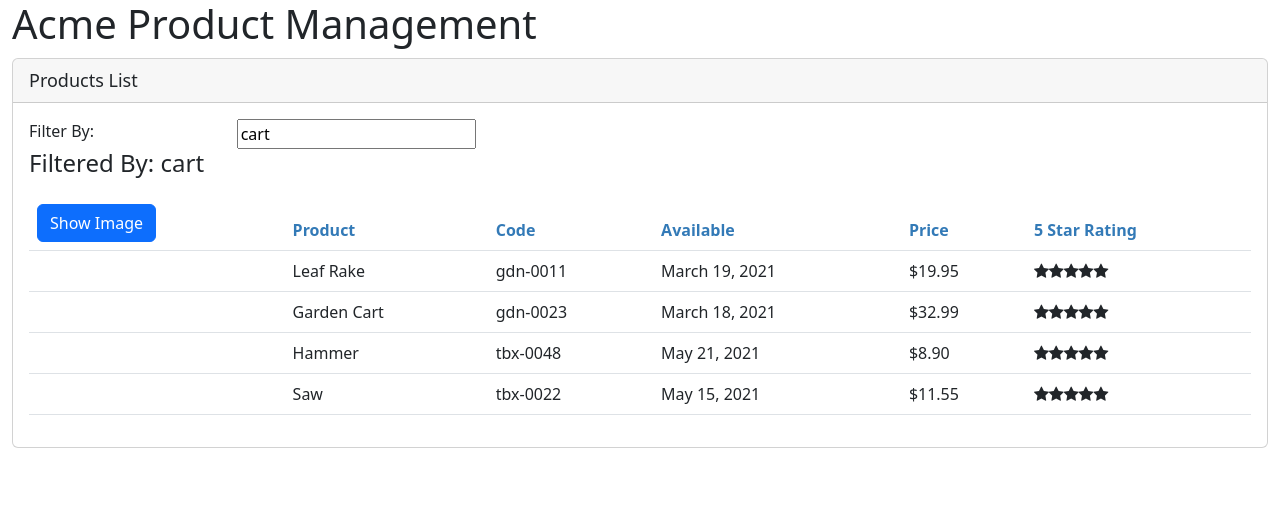
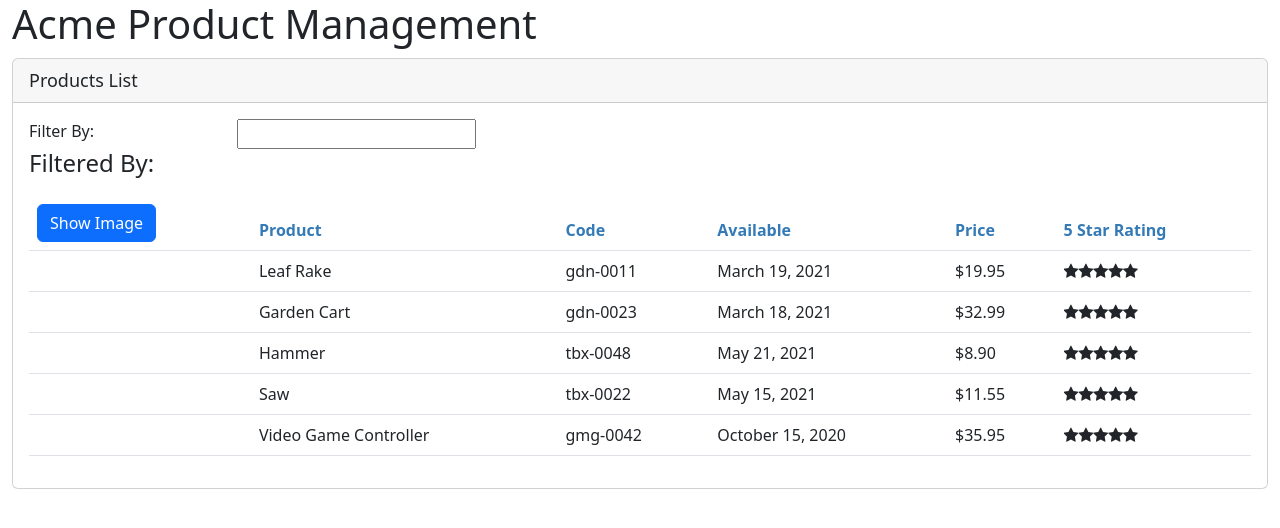
Before and after one commit to Trend20/Product-management-App, an Angular app: page / in a window 1280 px wide. Shown: the top 528 px of the page. Built offline with nearby package versions, Linux system fonts and the light colour scheme.

Commit message:
adding the product service

```diff
--- /dev/null
+++ b/src/app/products/product.service.ts
@@ -0,0 +1,65 @@
+import { Injectable } from '@angular/core';
+import { IProduct } from './product';
+
+@Injectable({
+  providedIn: 'root'
+})
+export class ProductService {
+
+  constructor() { }
+
+  getProducts():IProduct[]{
+    return [
+      {
+        "productId": 1,
+        "productName": "Leaf Rake",
+        "productCode": "GDN-0011",
+        "releaseDate": "March 19, 2021",
+        "description": "Leaf rake with 48-inch wooden handle.",
+        "price": 19.95,
+        "starRating": 3.2,
+        "imageUrl": "assets/images/leaf_rake.png"
+      },
+      {
+        "productId": 2,
+        "productName": "Garden Cart",
+        "productCode": "GDN-0023",
+        "releaseDate": "March 18, 2021",
+        "description": "15 gallon capacity rolling garden cart",
+        "price": 32.99,
+        "starRating": 4.2,
+        "imageUrl": "assets/images/garden_cart.png"
+      },
+      {
+        "productId": 5,
+        "productName": "Hammer",
+        "productCode": "TBX-0048",
+        "releaseDate": "May 21, 2021",
+        "description": "Curved claw steel hammer",
+        "price": 8.9,
+        "starRating": 4.8,
+        "imageUrl": "assets/images/hammer.png"
+      },
+      {
+        "productId": 8,
+        "productName": "Saw",
+        "productCode": "TBX-0022",
+        "releaseDate": "May 15, 2021",
+        "description": "15-inch steel blade hand saw",
+        "price": 11.55,
+        "starRating": 3.7,
+        "imageUrl": "assets/images/saw.png"
+      },
+      {
+        "productId": 10,
+        "productName": "Video Game Controller",
+        "productCode": "GMG-0042",
+        "releaseDate": "October 15, 2020",
+        "description": "Standard two-button video game controller",
+        "price": 35.95,
+        "starRating": 4.6,
+        "imageUrl": "assets/images/xbox-controller.png"
+      }
+    ]
+  }
+}
--- a/src/app/products/products-list/products-list.component.html
+++ b/src/app/products/products-list/products-list.component.html
@@ -32,7 +32,7 @@
           </tr>
         </thead>
         <tbody>
-          <tr *ngFor="let product of products">
+          <tr *ngFor="let product of filteredProducts">
             <td>
               <img [src]="product.imageUrl"
               *ngIf="showImage"
--- a/src/app/products/products-list/products-list.component.ts
+++ b/src/app/products/products-list/products-list.component.ts
@@ -1,5 +1,6 @@
 import { Component, OnInit } from '@angular/core';
 import { IProduct } from '../product';
+import { ProductService } from '../product.service';
 
 @Component({
   selector: 'app-products-list',
@@ -12,53 +13,23 @@
   imageWidth: number = 50;
   imageMargin: number = 2;
   showImage: boolean = false;
-  listFilter: string = 'cart';
-  products: IProduct[] = [
-    {
-      "productId": 1,
-      "productName": "Leaf Rake",
-      "productCode": "GDN-0011",
-      "releaseDate": "March 19, 2021",
-      "description": "Leaf rake with 48-inch wooden handle.",
-      "price": 19.95,
-      "starRating": 3.2,
-      "imageUrl": "assets/images/leaf_rake.png"
-    },
-    {
-      "productId": 2,
-      "productName": "Garden Cart",
-      "productCode": "GDN-0023",
-      "releaseDate": "March 18, 2021",
-      "description": "15 gallon capacity rolling garden cart",
-      "price": 32.99,
-      "starRating": 4.2,
-      "imageUrl": "assets/images/garden_cart.png"
-    },
-    {
-      "productId": 5,
-      "productName": "Hammer",
-      "productCode": "TBX-0048",
-      "releaseDate": "May 21, 2021",
-      "description": "Curved claw steel hammer",
-      "price": 8.9,
-      "starRating": 4.8,
-      "imageUrl": "assets/images/hammer.png"
-    },
-    {
-      "productId": 8,
-      "productName": "Saw",
-      "productCode": "TBX-0022",
-      "releaseDate": "May 15, 2021",
-      "description": "15-inch steel blade hand saw",
-      "price": 11.55,
-      "starRating": 3.7,
-      "imageUrl": "assets/images/saw.png"
-    }
-  ]
+  products: IProduct[] = [];
+  filteredProducts: IProduct[] = [];
 
-  constructor() { }
+  private _listFilter = '';
+  get listFilter(): string {
+    return this._listFilter;
+  }
+  set listFilter(value: string) {
+    this._listFilter = value;
+    this.filteredProducts = this.performFilter(value);
+  }
+
+  constructor(private productService: ProductService) { }
 
   ngOnInit(): void {
+    this.products = this.productService.getProducts();
+    this.filteredProducts = this.products;
   }
 
 
@@ -66,6 +37,12 @@
     this.showImage = !this.showImage;
   }
 
+  performFilter(filterBy: string): IProduct[] {
+    filterBy = filterBy.toLocaleLowerCase();
+    return this.products.filter((product: IProduct) =>
+      product.productName.toLocaleLowerCase().includes(filterBy));
+  }
+
   onStarRatingClicked(message: string):void{
     this.pageTitle = ' Product List:  ' + message;
   }
```
Also changed, not shown: 1 other file (tests, documents, lock files or other folders).
